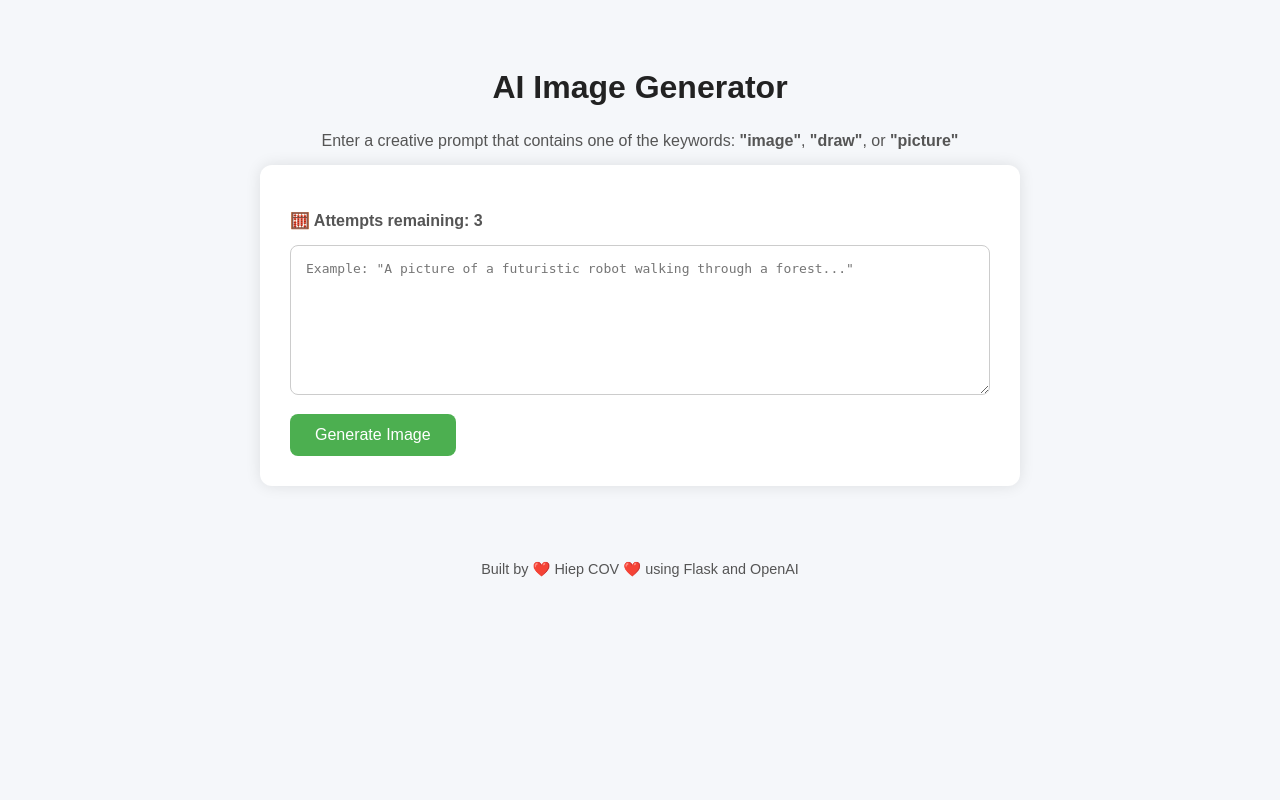
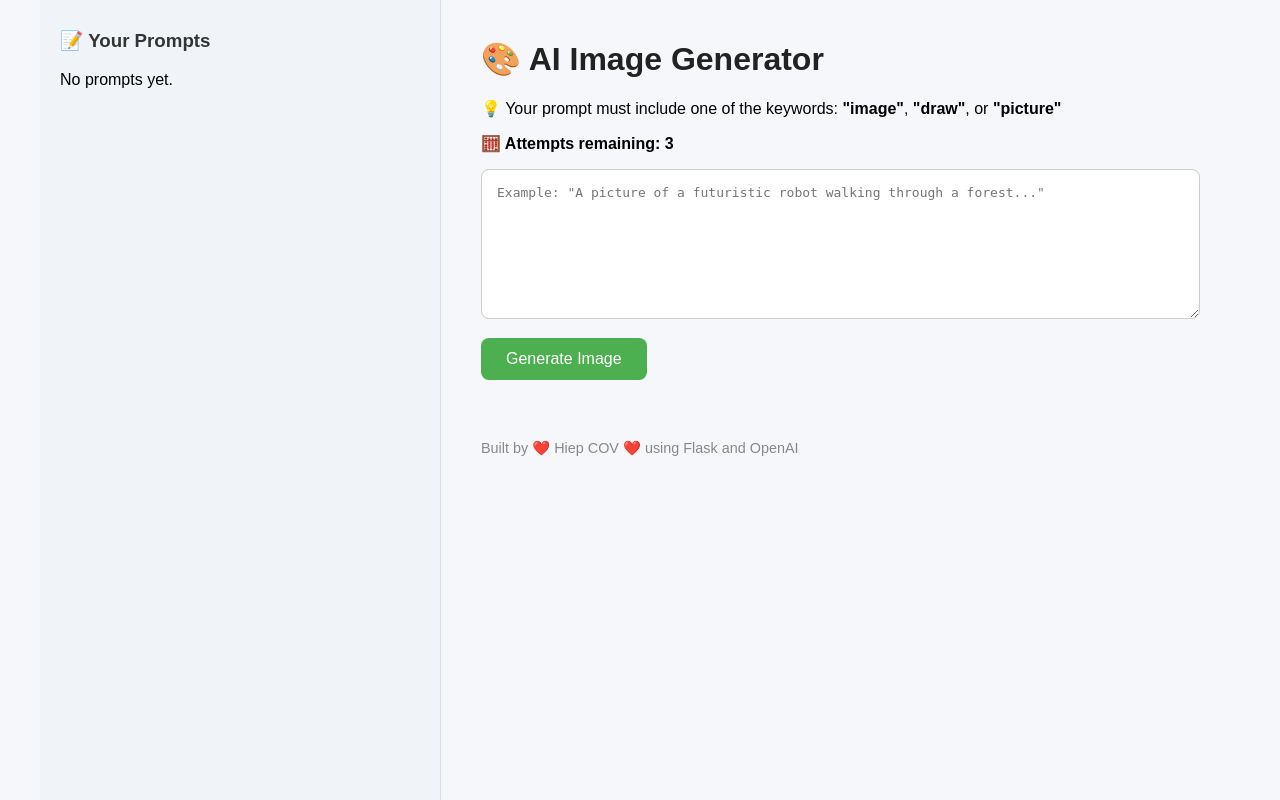
Before and after one commit to Hiep-cao-cov/create_image, a Flask app: page / in a window 1280 px wide. Run offline with Flask 3, Linux system fonts and the light colour scheme.

Commit message:
Add left panel to show prompt history

```diff
--- a/app.py
+++ b/app.py
@@ -17,6 +17,8 @@
 def index():
     if "attempts" not in session:
         session["attempts"] = 3
+        if "prompt_history" not in session:
+            session["prompt_history"] = []
 
     image_url = None
     error_message = None
@@ -36,12 +38,19 @@
                     )
                     image_url = response.data[0].url
                     session["attempts"] -= 1
+                    session["prompt_history"].append(prompt)
                 except Exception as e:
                     error_message = f"Error: {str(e)}"
             else:
                 error_message = "❗ Your prompt must contain one of the keywords: 'image', 'draw', or 'picture'."
 
-    return render_template("index.html", image_url=image_url, error_message=error_message, attempts=session["attempts"])
+    return render_template(
+        "index.html",
+        image_url=image_url,
+        error_message=error_message,
+        attempts=session["attempts"],
+        prompt_history=session["prompt_history"]
+        )
 
 
 if __name__ == '__main__':
--- a/templates/index.html
+++ b/templates/index.html
@@ -7,31 +7,53 @@
         body {
             font-family: Arial, sans-serif;
             background: #f5f7fa;
+            margin: 0;
+            padding: 0;
+        }
+
+        .container {
             display: flex;
-            flex-direction: column;
-            align-items: center;
-            padding: 40px;
+            max-width: 1200px;
+            margin: 0 auto;
+            min-height: 100vh;
+        }
+
+        /* Sidebar */
+        .sidebar {
+            width: 30%;
+            background-color: #f0f4f8;
+            padding: 30px 20px;
+            border-right: 1px solid #ddd;
+        }
+
+        .sidebar h3 {
+            margin-top: 0;
             color: #333;
         }
 
-        h1 {
-            color: #222;
-            margin-bottom: 10px;
+        .prompt-list {
+            list-style: none;
+            padding-left: 0;
         }
 
-        p {
-            margin-bottom: 15px;
-            font-size: 1em;
-            color: #555;
+        .prompt-list li {
+            background: #fff;
+            padding: 10px;
+            border-radius: 6px;
+            margin-bottom: 10px;
+            font-size: 0.95em;
+            box-shadow: 0 0 4px rgba(0, 0, 0, 0.08);
         }
 
-        form {
-            background: white;
-            padding: 30px;
-            border-radius: 12px;
-            box-shadow: 0 0 15px rgba(0, 0, 0, 0.1);
-            max-width: 700px;
-            width: 100%;
+        /* Main Content */
+        .main {
+            flex-grow: 1;
+            padding: 40px;
+        }
+
+        h1 {
+            margin-top: 0;
+            color: #222;
         }
 
         textarea {
@@ -62,13 +84,23 @@
 
         .image-container {
             margin-top: 40px;
-            text-align: center;
         }
 
         .image-container img {
             max-width: 100%;
             border-radius: 10px;
-            box-shadow: 0 0 10px rgba(0,0,0,0.15);
+            box-shadow: 0 0 10px rgba(0,0,0,0.1);
+        }
+
+        #loading-message {
+            display: none;
+            color: #0066cc;
+            margin-top: 20px;
+        }
+
+        .error {
+            color: red;
+            margin-top: 20px;
         }
 
         .footer {
@@ -76,21 +108,32 @@
             font-size: 0.9em;
             color: #888;
         }
-
-        #loading-message {
-            display: none;
-            color: #0066cc;
-            margin-top: 20px;
-        }
     </style>
 </head>
 <body>
 
-    <h1>AI Image Generator</h1>
-    <p>Enter a creative prompt that contains one of the keywords: <strong>"image"</strong>, <strong>"draw"</strong>, or <strong>"picture"</strong></p>
+    <div class="container">
+        <!-- Sidebar with prompt history -->
+        <div class="sidebar">
+            <h3>📝 Your Prompts</h3>
+            {% if prompt_history %}
+                <ul class="prompt-list">
+                    {% for prompt in prompt_history %}
+                        <li>{{ prompt }}</li>
+                    {% endfor %}
+                </ul>
+            {% else %}
+                <p>No prompts yet.</p>
+            {% endif %}
+        </div>
+
+        <!-- Main content -->
+        <div class="main">
+            <h1>🎨 AI Image Generator</h1>
+            <p>💡 Your prompt must include one of the keywords: <strong>"image"</strong>, <strong>"draw"</strong>, or <strong>"picture"</strong></p>
+            <p><strong>🧮 Attempts remaining: {{ attempts }}</strong></p>
 
             <form method="POST" onsubmit="showLoadingMessage()">
-        <p><strong>🧮 Attempts remaining: {{ attempts }}</strong></p>
                 <textarea name="prompt" required placeholder='Example: "A picture of a futuristic robot walking through a forest..."'></textarea>
                 <br>
                 <button type="submit">Generate Image</button>
@@ -101,7 +144,7 @@
             </div>
 
             {% if error_message %}
-        <p style="color: red; margin-top: 20px;">{{ error_message }}</p>
+                <p class="error">{{ error_message }}</p>
             {% endif %}
 
             {% if image_url %}
@@ -114,11 +157,14 @@
             <div class="footer">
                 <p>Built by ❤️ Hiep COV ❤️ using Flask and OpenAI</p>
             </div>
+        </div>
+    </div>
 
     <script>
         function showLoadingMessage() {
             document.getElementById("loading-message").style.display = "block";
         }
     </script>
+
 </body>
 </html>
```
Lines whose indentation alone changed are shown as unchanged.
